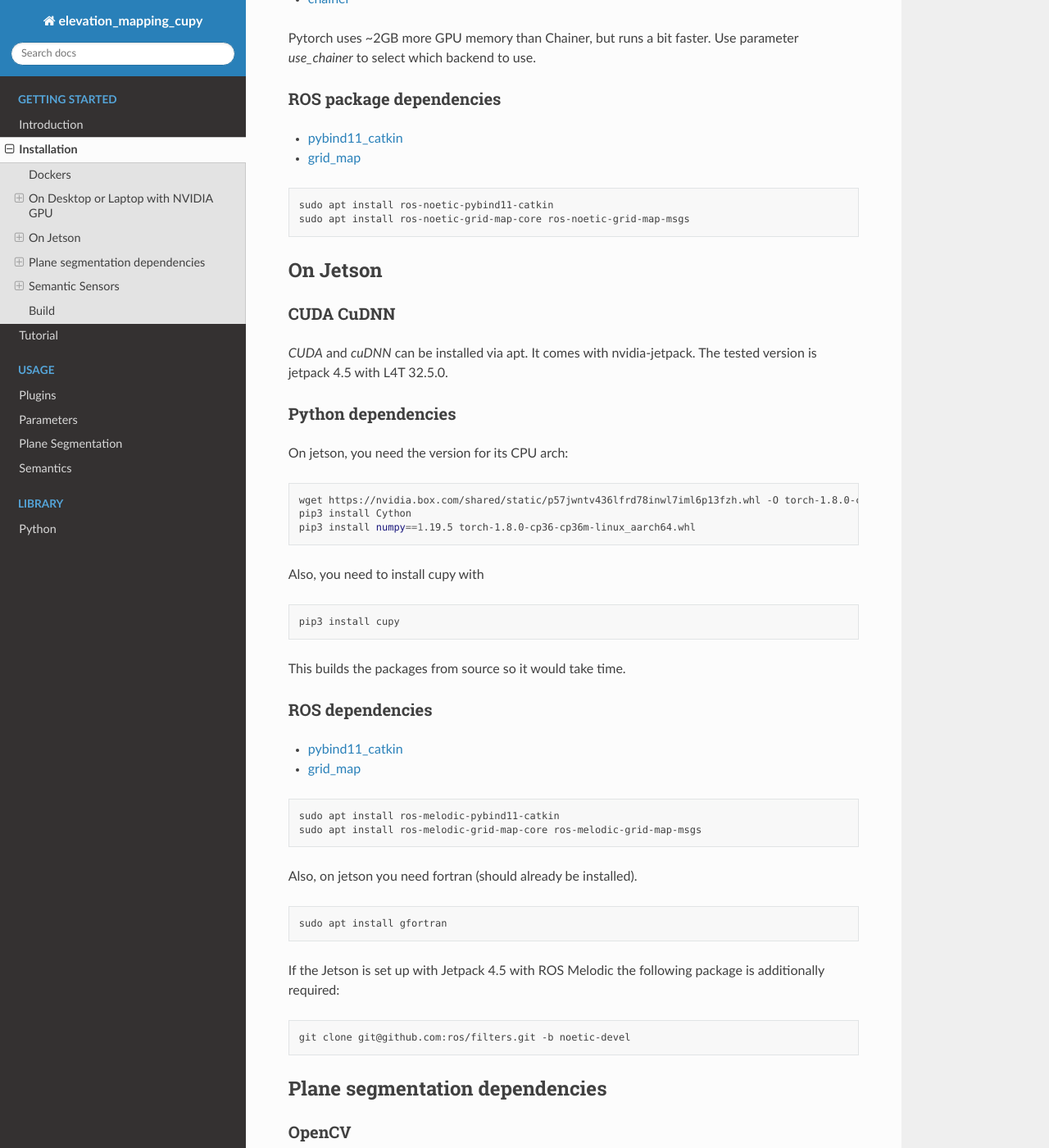
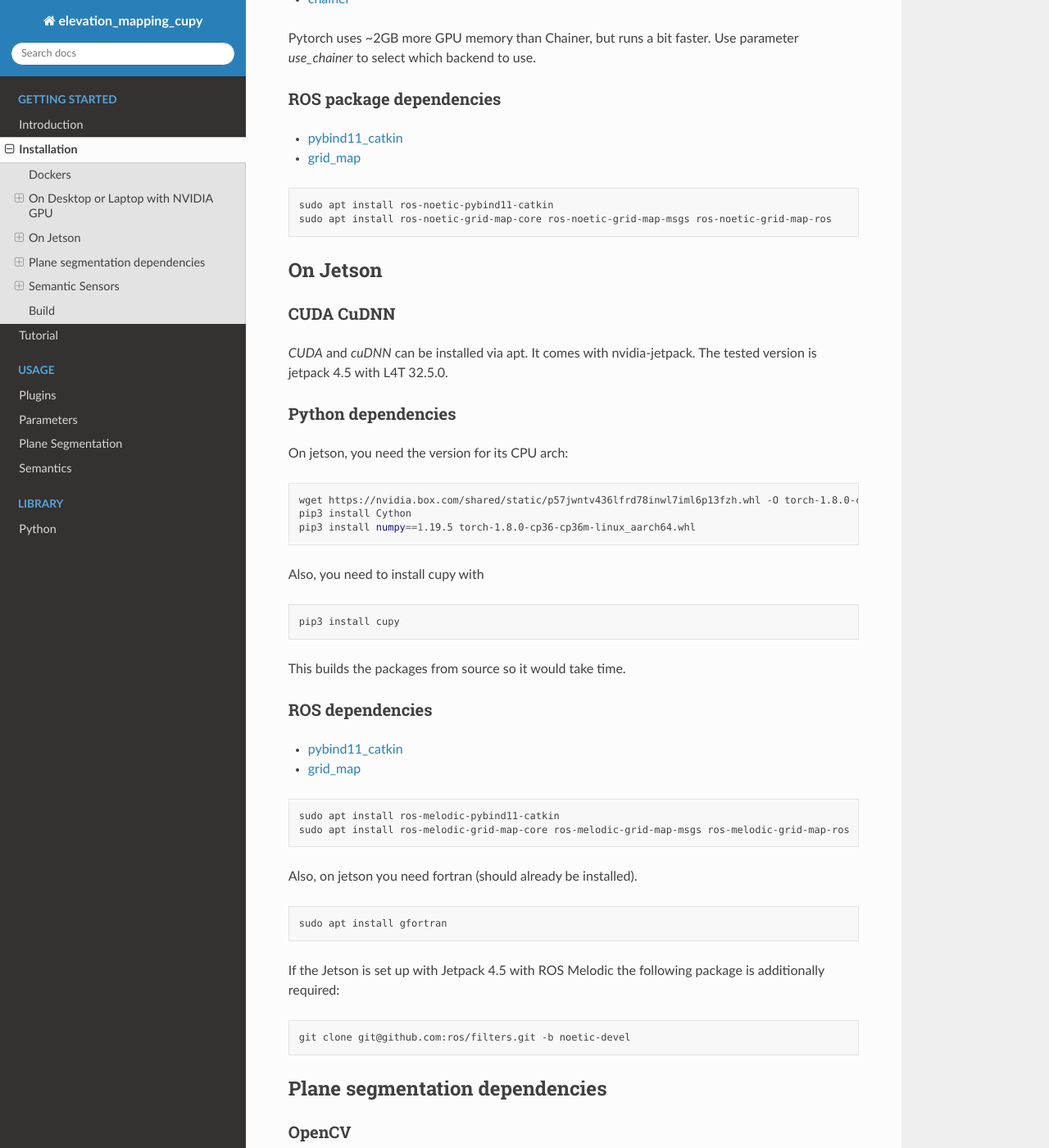
Before and after one commit to leggedrobotics/elevation_mapping_cupy, a Sphinx documentation site: the page built from docs/source/getting_started/installation.rst, in a window 1280 px wide and 1400 px high, scrolled down 2784 px. Shown: the whole window at 82% size. Built offline with Sphinx 7.4.7 and the Read the Docs theme 2.0.0, drawn with Linux system fonts in a browser that asks for light colours.

Commit message:
Update installation.rst

```diff
--- a/docs/source/getting_started/installation.rst
+++ b/docs/source/getting_started/installation.rst
@@ -154,7 +154,7 @@ ROS package dependencies
 .. code-block:: bash
 
   sudo apt install ros-noetic-pybind11-catkin
-  sudo apt install ros-noetic-grid-map-core ros-noetic-grid-map-msgs
+  sudo apt install ros-noetic-grid-map-core ros-noetic-grid-map-msgs ros-noetic-grid-map-ros
 
 
 On Jetson
@@ -195,7 +195,7 @@ ROS dependencies
 .. code-block:: bash
 
   sudo apt install ros-melodic-pybind11-catkin
-  sudo apt install ros-melodic-grid-map-core ros-melodic-grid-map-msgs
+  sudo apt install ros-melodic-grid-map-core ros-melodic-grid-map-msgs ros-melodic-grid-map-ros
 
 
 Also, on jetson you need fortran (should already be installed).
```
